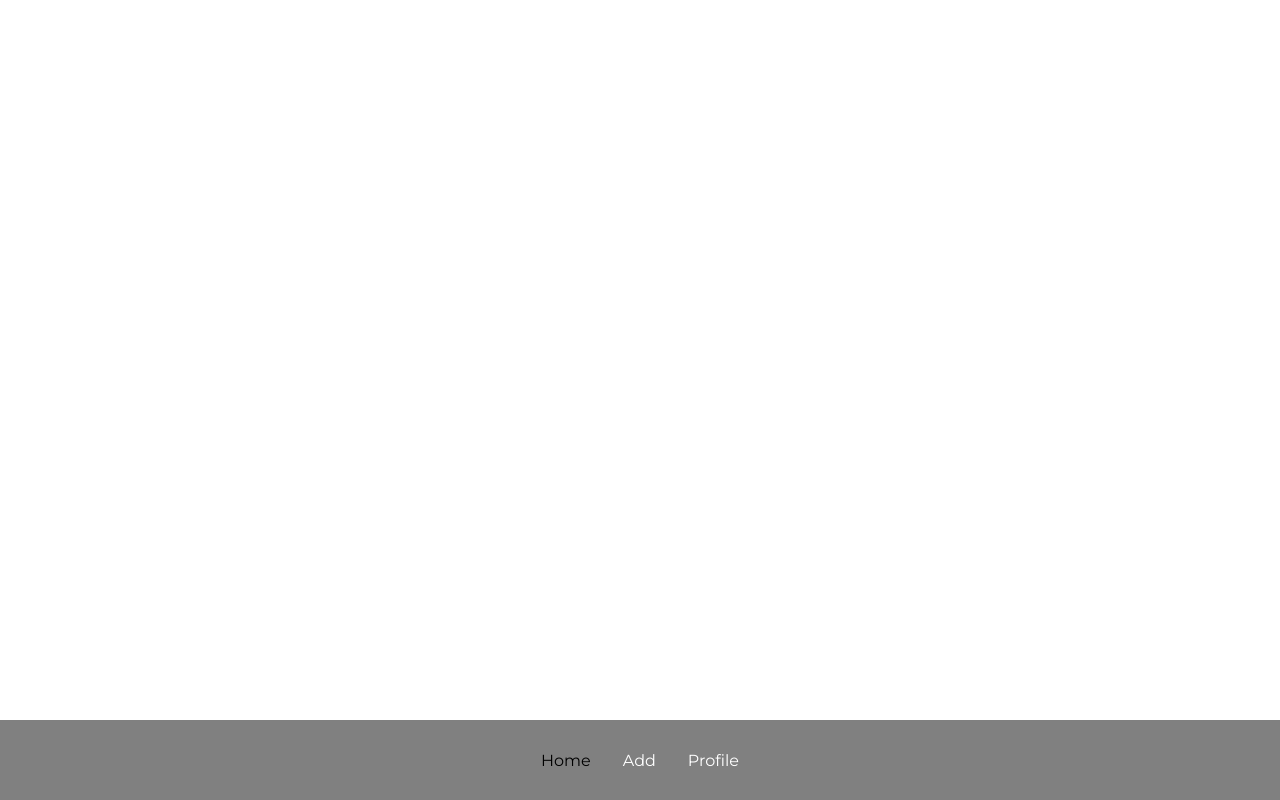
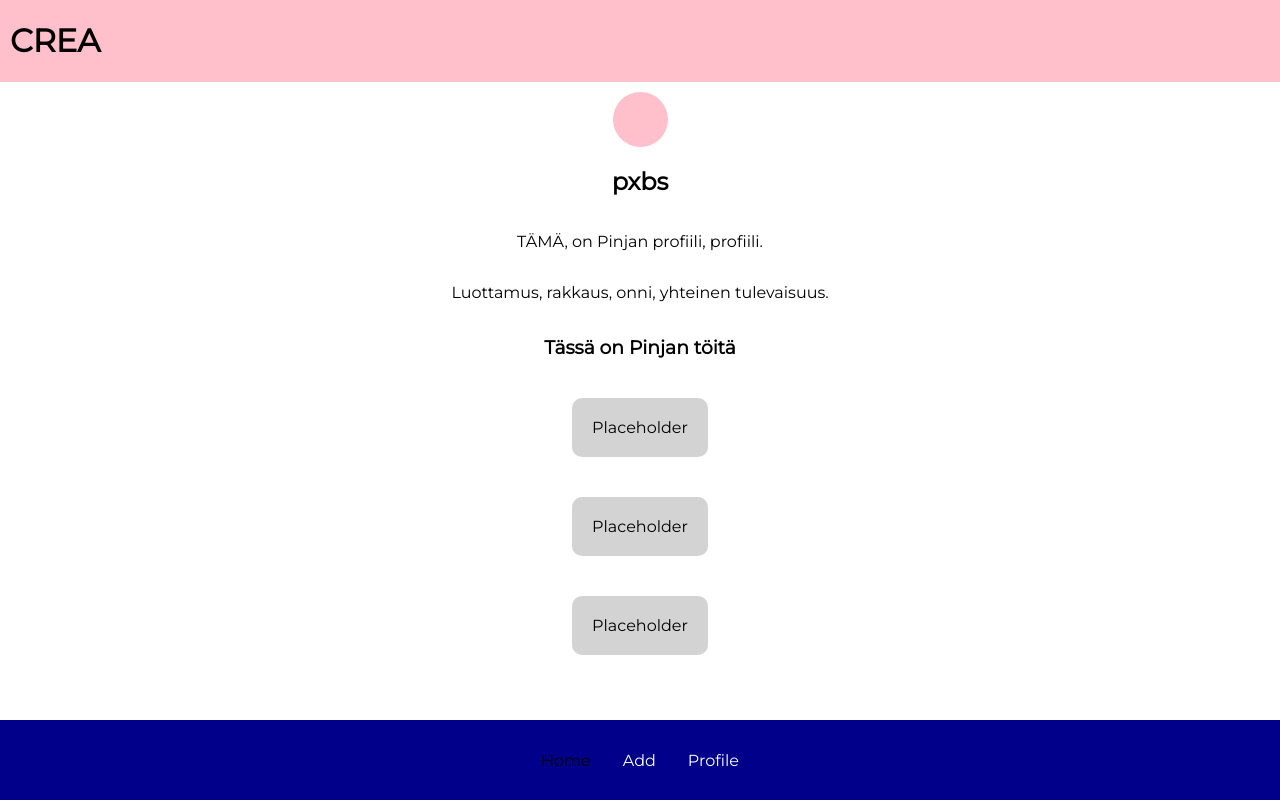
Before and after one commit to katariar/CREA, a React (Create React App) app: page /participant in a window 1280 px wide. Built offline with nearby package versions, Linux system fonts and the light colour scheme.

Commit message:
user profile and project pages added

```diff
--- a/src/App.css
+++ b/src/App.css
@@ -1,6 +1,6 @@
 * {
   font-family: 'Montserrat', sans-serif;
   box-sizing: border-box;
-  margin: 20;
+  margin-top: 20;
   padding: 20;
 }
--- a/src/App.js
+++ b/src/App.js
@@ -8,18 +8,26 @@ import Add from './pages/add.js';
 import Profile from './pages/profile.js';
 import Task from './pages/task';
 import Feed from './pages/feed';
+import Work from './pages/work';
+import Participant from './pages/participant';
+import Header from './components/Header/Header';
+
 
 function App() {
   return (
     <Router>
+      <Header />
       <Switch>
         <Route path='/' exact component={Home} />
         <Route path='/add' component={Add} />
         <Route path='/profile' component={Profile} />
         <Route path='/task' component={Task} />
         <Route path='/feed' component={Feed} />
+        <Route path='/work' component={Work} />
+        <Route path='/participant' component={Participant} />
       </Switch>
       <Navbar/>
+
     </Router>
   );
 }
--- /dev/null
+++ b/src/components/Header/Header.js
@@ -0,0 +1,21 @@
+import React from 'react';
+import styled from 'styled-components';
+
+const Logo = styled.div `
+position: absolute;
+display: block;
+top: 0;
+left: 0;
+width: 100%;
+background-color: pink;
+padding-left: 10px;
+`
+const Header = () => {
+    return (
+        <div>
+            <Logo><h1>CREA</h1></Logo>
+        </div>
+    )
+}
+
+export default Header
--- a/src/components/Navbar/NavbarElements.js
+++ b/src/components/Navbar/NavbarElements.js
@@ -3,7 +3,7 @@ import { NavLink as Link } from 'react-router-dom';
 
 
 export const Nav = styled.nav`
-    background: grey;
+    background: darkblue;
     height: 80px;
     display: flex;
     align-items: center;
--- a/src/pages/add.js
+++ b/src/pages/add.js
@@ -6,14 +6,20 @@ const Add = () => {
             style={{
                 display: 'flex',
                 flexDirection: 'column',
-                padding: '20px',
+                marginTop: '70px',
+                justifyContent: 'center',
+                alignItems: 'center'
 
 
             }}
             >
-                <h1>Add!</h1>
-                <p>"Sed ut perspiciatis unde omnis iste natus error sit voluptatem accusantium doloremque laudantium, totam rem aperiam, eaque ipsa quae ab illo inventore veritatis et quasi architecto beatae vitae dicta sunt explicabo. Nemo enim ipsam voluptatem quia voluptas sit aspernatur aut odit aut fugit, sed quia consequuntur magni dolores eos qui ratione voluptatem sequi nesciunt. Neque porro quisquam est, qui dolorem ipsum quia dolor sit amet, consectetur, adipisci velit, sed quia non numquam eius modi tempora incidunt ut labore et dolore magnam aliquam quaerat voluptatem. Ut enim ad minima veniam, quis nostrum exercitationem ullam corporis suscipit laboriosam, nisi ut aliquid ex ea commodi consequatur? Quis autem vel eum iure reprehenderit qui in ea voluptate velit esse quam nihil molestiae consequatur, vel illum qui dolorem eum fugiat quo voluptas nulla pariatur?"</p>
-                <p>"Sed ut perspiciatis unde omnis iste natus error sit voluptatem accusantium doloremque laudantium, totam rem aperiam, eaque ipsa quae ab illo inventore veritatis et quasi architecto beatae vitae dicta sunt explicabo. Nemo enim ipsam voluptatem quia voluptas sit aspernatur aut odit aut fugit, sed quia consequuntur magni dolores eos qui ratione voluptatem sequi nesciunt. Neque porro quisquam est, qui dolorem ipsum quia dolor sit amet, consectetur, adipisci velit, sed quia non numquam eius modi tempora incidunt ut labore et dolore magnam aliquam quaerat voluptatem. Ut enim ad minima veniam, quis nostrum exercitationem ullam corporis suscipit laboriosam, nisi ut aliquid ex ea commodi consequatur? Quis autem vel eum iure reprehenderit qui in ea voluptate velit esse quam nihil molestiae consequatur, vel illum qui dolorem eum fugiat quo voluptas nulla pariatur?"</p>
+                <h1>Add</h1>
+                <h2>Add New Challenge</h2>
+                <p>Name</p>
+                <p>Schedule</p>
+                <p>Description</p>
+                <p>Icon</p>
+                <p>Picture</p>
                 <br/>
             <br/>
             <br/>
--- a/src/pages/feed.js
+++ b/src/pages/feed.js
@@ -1,11 +1,13 @@
 import React from 'react';
 import styled from 'styled-components';
+import {Link} from 'react-router-dom';
 
 const Container = styled.div `
 display: flex;
 flex-direction: column;
 align-items: center;
 justify-content: center;
+margin-top: 70px;
 `
 
 const Content1 = styled.div `
@@ -33,7 +35,7 @@ const Feed = () => {
 
             <Container>
             <h1>Feed</h1>
-            <Content1>Placeholder</Content1>
+            <Content1> <Link to="/work">Placeholder</Link></Content1>
             <Content2>Placeholder</Content2>
             <Content3>Placeholder</Content3>
             </Container>
--- a/src/pages/index.js
+++ b/src/pages/index.js
@@ -1,5 +1,6 @@
 import React  from 'react';
 import CategoryButton from '../components/CategoryButton/CategoryButton';
+
 
 const Home = () => {
 
@@ -7,6 +8,7 @@ const Home = () => {
         <div
         style={{
             display: 'flex',
+            marginTop: '70px',
             flexDirection: 'column',
             justifyContent: 'center',
             alignItems: 'center'
@@ -14,6 +16,7 @@ const Home = () => {
 
         }}
         >
+
             <h1>Kategoriat</h1>
 
             <CategoryButton category="Kategoria1" />
--- /dev/null
+++ b/src/pages/participant.js
@@ -0,0 +1,60 @@
+import React from 'react';
+import styled from 'styled-components';
+
+const ProfilePic = styled.div `
+background-color: pink;
+border-radius: 50%;
+width: 55px;
+height: 55px;
+text-align: center;
+`
+const Content1 = styled.div `
+background-color: lightgrey;
+border-radius: 10px;
+margin: 20px;
+padding: 20px;
+`
+const Content2 = styled.div `
+background-color: lightgrey;
+border-radius: 10px;
+margin: 20px;
+padding: 20px;
+`
+const Content3 = styled.div `
+background-color: lightgrey;
+border-radius: 10px;
+margin: 20px;
+padding: 20px;
+`
+
+const Participant = () => {
+    return (
+        <div style={{
+            display: 'flex',
+            justifyContent: 'center',
+            flexDirection: 'column',
+            alignItems: 'center',
+            margin: '10px',
+            textAlign: 'center'
+
+        }}>
+           <h1>Profile</h1>
+            <ProfilePic>
+            </ProfilePic>
+            <h2>pxbs</h2>
+            <p>TÄMÄ, on Pinjan profiili, profiili.</p>
+            <p>Luottamus, rakkaus, onni, yhteinen tulevaisuus.</p>
+            <h3>Tässä on Pinjan töitä</h3>
+            <Content1>Placeholder</Content1>
+            <Content2>Placeholder</Content2>
+            <Content3>Placeholder</Content3>
+            <br/>
+            <br/>
+            <br/>
+            <br/>
+            <br/>
+        </div>
+    )
+}
+
+export default Participant
--- a/src/pages/profile.js
+++ b/src/pages/profile.js
@@ -20,6 +20,7 @@ const Profile = () => {
             flexDirection: 'column',
             alignItems: 'center',
             margin: '10px',
+            marginTop: '70px',
             textAlign: 'center'
 
         }}
@@ -28,7 +29,7 @@ const Profile = () => {
             <h1>Profile</h1>
             <ProfilePic>
             </ProfilePic>
-            <h2>Username</h2>
+            <h2>ratakaaka</h2>
             <p>Tekemätöntä ei saa tekemättömäksi.</p>
             <p>Tultiin tänne vahvistamaan luottamuspulaa.</p>
             <Unfinished unfinished="Unfinished Challenges" />
--- a/src/pages/task.js
+++ b/src/pages/task.js
@@ -8,6 +8,7 @@ cursor: pointer:
 const Container = styled.div `
 padding: 20px;
 text-align: center;
+margin-top: 70px;
 
 `
 const Task = () => {
--- /dev/null
+++ b/src/pages/work.js
@@ -0,0 +1,25 @@
+import React from 'react';
+import {Link} from 'react-router-dom';
+import styled from 'styled-components';
+
+const Container = styled.div `
+display: flex;
+flex-direction: column;
+margin-top: 70px;
+align-items: center;
+justify-content: center;
+text-align: center;
+`
+
+const work = () => {
+    return (
+        <Container>
+        <div>
+            <h1>Pinja's Project</h1>
+            <Link to="/participant">Placeholder</Link>
+        </div>
+        </Container>
+    )
+}
+
+export default work
```
